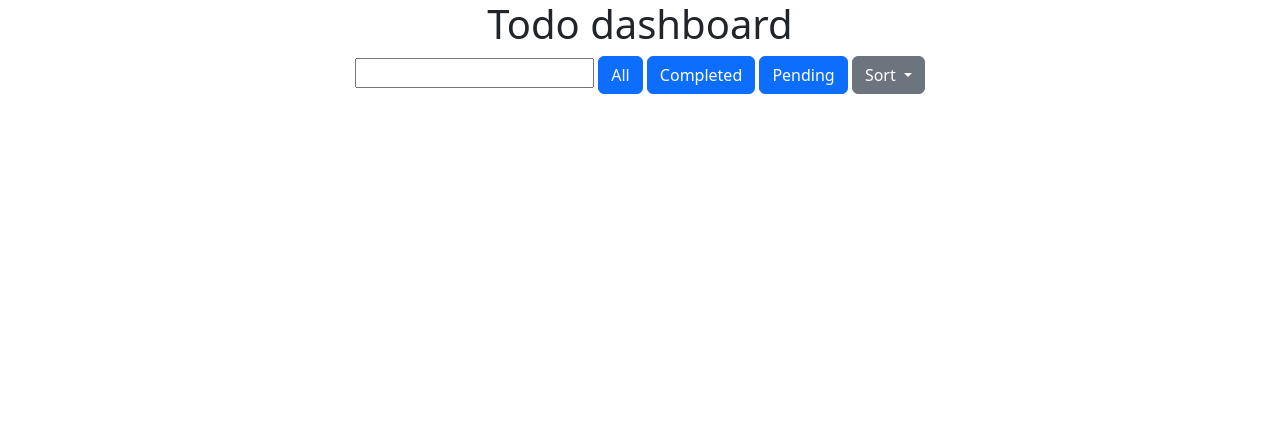
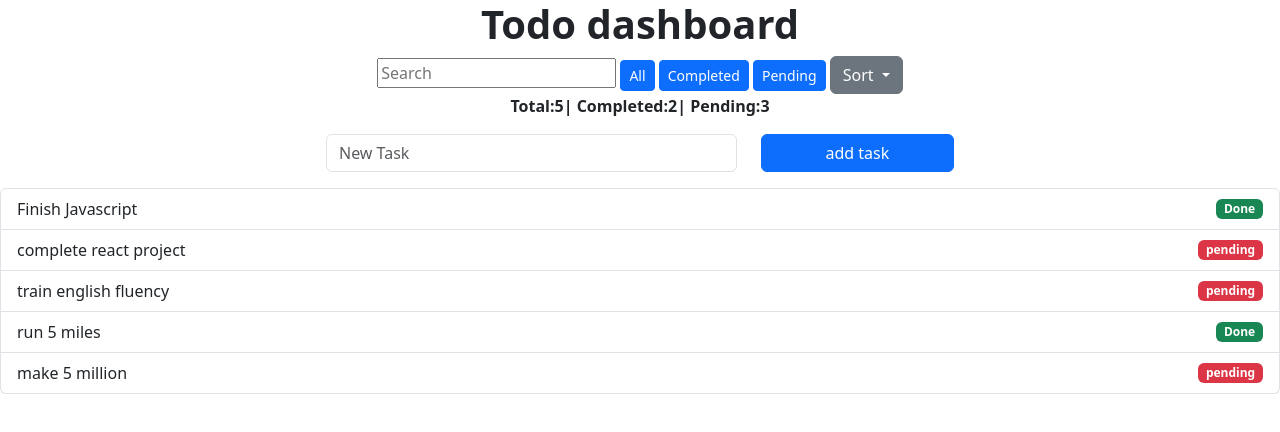
Before and after one commit to shahanverse/MERN-classes, a plain HTML site: page projects/todo.html in a window 1280 px wide. Both pictures are taken after a click on the button "All". Drawn offline with nearby package versions, Linux system fonts and the light colour scheme.

Commit message:
finished the todo project

```diff
--- a/projects/todo.html
+++ b/projects/todo.html
@@ -9,46 +9,41 @@
 </head>
 <body>
   <div>
-    <h1 class="text-center">Todo dashboard</h1>
+    <h1 class="text-center fw-bold">Todo dashboard</h1>
   </div>
 
-
-  <div class="row text-center ">
-    <div class="col-md-2 ">
-
-    </div>
-    <div class="col-md-2 ">
-
-    </div>
-    <div class="col-md-2 ">
-
-    </div>
-    <div class="col-md-2 ">
-
-    </div>
-
-  </div>
-
-  <div>
+  <div class="">
 
      <div class="grid text-center">
     <div class="g-col-3"></div>
-     <input type="search">
-    <button type="button" class="btn btn-primary">All</button>
-    <button type="button" class="btn btn-primary">Completed</button>
-    <button type="button" class="btn btn-primary">Pending</button>
+     <input type="search" placeholder="Search " >
+    <button type="button" class="btn btn-primary btn-sm" onclick="filterTodos('all')">All</button>
+    <button type="button" class="btn btn-primary btn-sm" onclick="filterTodos('completed')">Completed</button>
+    <button type="button" class="btn btn-primary btn-sm" onclick="filterTodos('pending')">Pending</button>
       <button class="btn btn-secondary dropdown-toggle" type="button" data-bs-toggle="dropdown" aria-expanded="false">
     Sort
   </button>
   <ul class="dropdown-menu dropdown-menu-dark">
     <li><a class="dropdown-item active" href="#">Action</a></li>
-    <li><a class="dropdown-item" href="#">A-Z</a></li>
+    <li><a class="dropdown-item" onclick="sortAtoZ()" href="#">A-Z</a></li>
     <li><a class="dropdown-item" href="#">Sort</a></lif>
   </ul>
 
     </div>
+     <p class="text-center fw-bold" id="count-text">Total: 0 | Completed: 0 | Pending: 0 </p>
+
+
   </div>
 
+    <div class="row mb-3 justify-content-center ">
+      <div class="col-md-4 ">
+        <input type="text" id="todo-input" class="form-control" placeholder="New Task">
+      </div>
+      <div class="col-md-2 d-grid ">
+        <button class="btn btn-primary" onclick="addTodo()">add task</button>
+      </div>
+    </div>
+      <ul class="list-group" id="todoList"></ul>
   </div>
 
 
--- a/projects/todo.js
+++ b/projects/todo.js
@@ -0,0 +1,87 @@
+let todos = [
+  {text: "Finish Javascript", status: "done" },
+  {text: "complete react project", status: "pending"},
+  {text: 'train english fluency', status: "pending"},
+  {text: "run 5 miles", status: "done"},
+  {text: 'make 5 million', status: 'pending'}
+];
+
+function addTodo() {
+  const input = document.getElementById('todo-input')
+
+  if (input.value.trim() === "") return;
+
+  todos.push({
+    text: input.value,
+    status: "pending"
+  })
+
+  input.value = "";
+  displayTodos(todos)
+  updateCount();
+}
+
+// display
+
+function displayTodos (list) {
+  const ul = document.getElementById('todoList')
+
+  ul.innerHTML='';
+
+  list.forEach ((todo,index) => {
+    const li = document.createElement('li')
+    li.className = 'list-group-item d-flex justify-content-between align-items-center'
+
+    li.innerHTML =
+     `${todo.text}
+     ${
+      todo.status === 'pending'
+      ?  `<span class="badge bg-danger"> pending</span>`
+      :  `<span class="badge bg-success">Done</span>`
+     }`
+     ul.appendChild(li)
+  })
+}
+
+function markDone(index){
+  todos[index].status = 'done';
+  displayTodos(todos)
+  updateCount()
+}
+
+//filter task
+
+function filterTodos(type){
+  if (type === "all") displayTodos(todos)
+
+  if (type === 'completed'){
+    const completed = todos.filter(todo => todo.status === "done")
+    displayTodos(completed)
+  }
+  if (type === 'pending') {
+    const pending = todos.filter(todo => todo.status === 'pending')
+    displayTodos(pending)
+  }
+
+}
+
+// update count
+
+function updateCount(){
+  const total = todos.length;
+  const completed = todos.filter(todo => todo.status === 'done').length;
+  const pending = todos.filter(todo => todo.status === 'pending').length
+
+  document.getElementById('count-text').innerText = `Total:${total}| Completed:${completed}| Pending:${pending}`
+}
+
+function sortAtoZ (){
+  todos.sort((a, b) => {
+    return a.text.localeCompare(b.text)
+  })
+  displayTodos(todos)
+  updateCount()
+}
+
+displayTodos(todos)
+updateCount()
```
